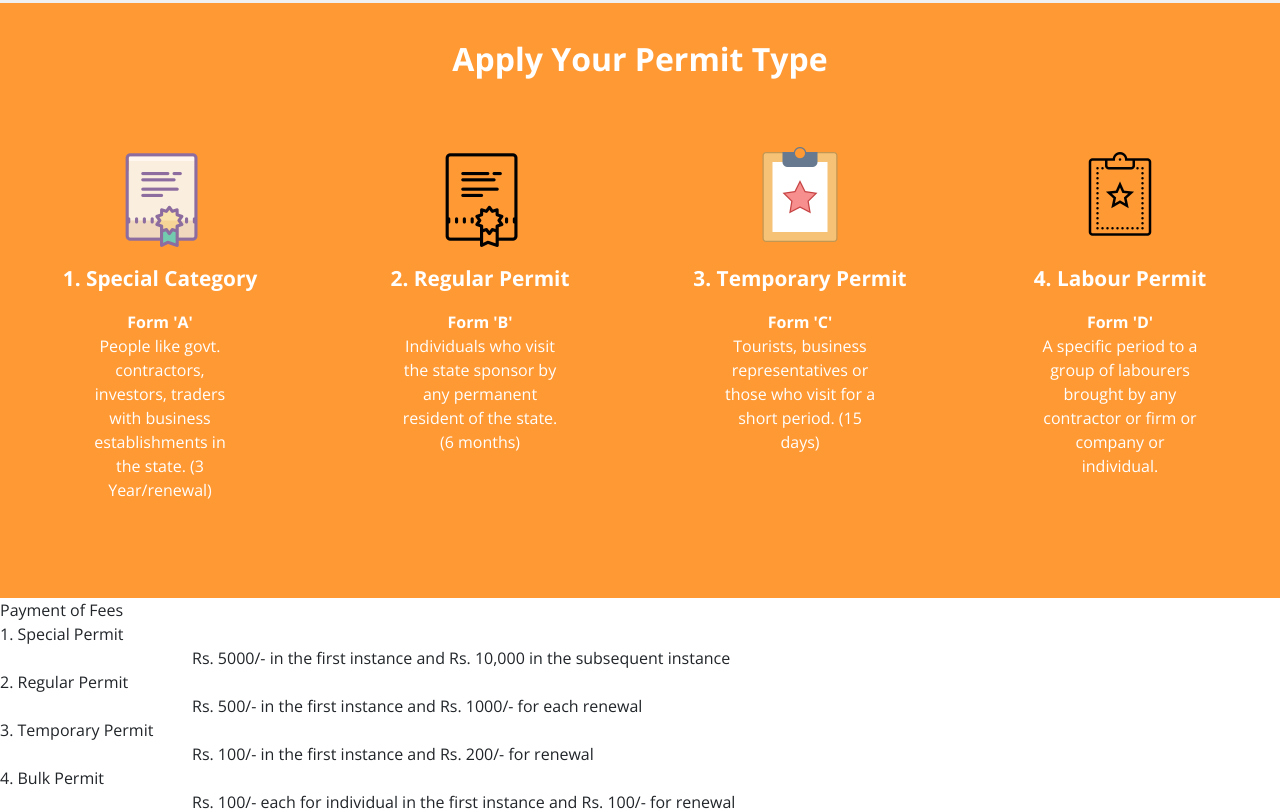
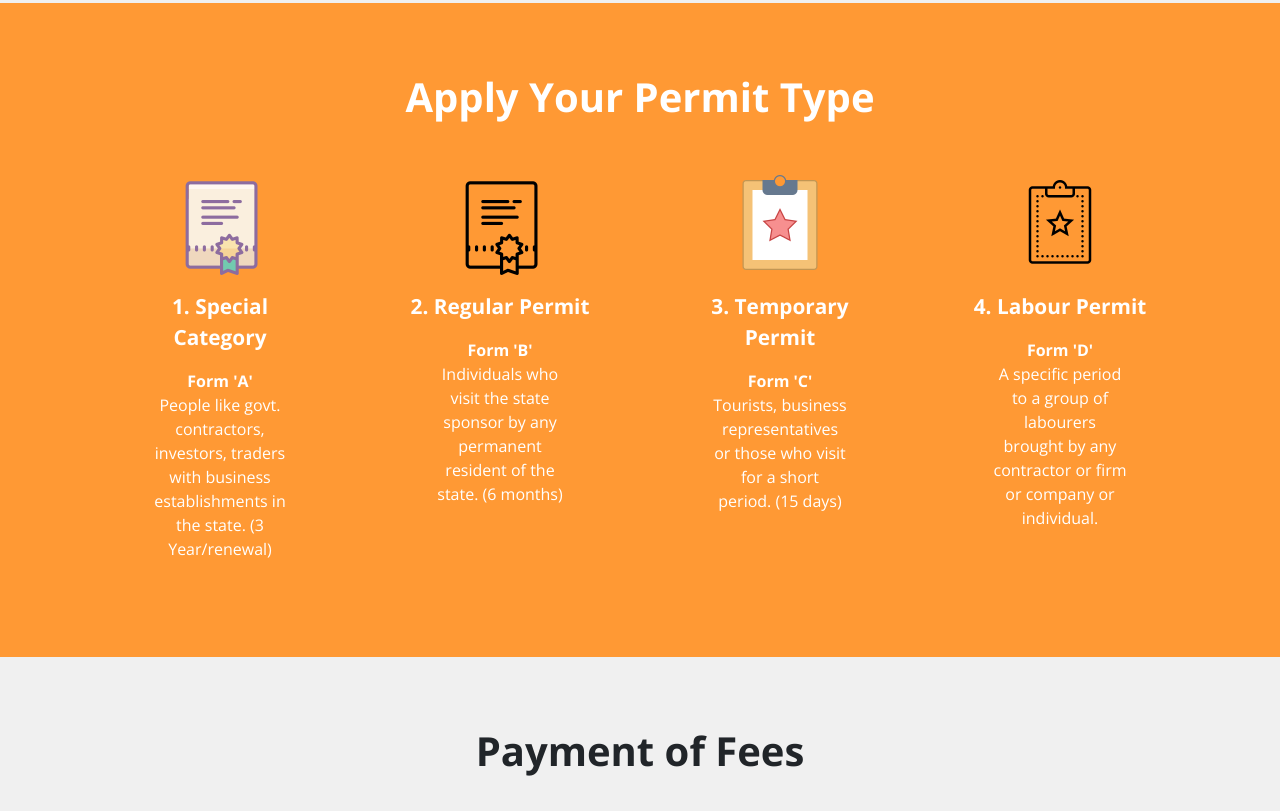
Before and after one commit to chetanhaobijam/Manipur_ILP_Clone, a plain HTML site: page index.html in a window 1280 px wide. Shown: the part 1271-2082 px from the top of the page. Drawn offline with nearby package versions, Linux system fonts and the light colour scheme.

Commit message:
Started styling the Payment Section

```diff
--- a/assets/css/styles.css
+++ b/assets/css/styles.css
@@ -87,7 +87,7 @@ body {
 @media screen and (min-width: 992px) {
   .navbar {
     position: fixed;
-    bottom: 89%;
+    bottom: 90%;
   }
 
   .navbar-nav {
@@ -119,6 +119,7 @@ body {
     margin-right: 10rem;
   }
 }
+/* End of Navigation Styles */
 
 /* Banner Styles */
 .banner {
@@ -168,13 +169,14 @@ p {
     width: 70%;
   }
 }
+/* End of Banner Styles */
 
-/* Permit Section */
+/* Permit Section Styles*/
 .permit {
   background: var(--skin);
   color: #fff;
 }
-.permitTitle {
+.permitTitle, .paymentTitle {
   font-size: 1.5rem;
   text-align: center;
   padding: 2rem 0;
@@ -213,12 +215,13 @@ p {
 
 .description {
   font-weight: 300;
-  font-size: 0.9rem;
+  font-size: 1rem;
 }
 
 @media screen and (min-width: 576px) {
-  .permitTitle {
-    font-size: 2rem;
+  .permitTitle, .paymentTitle {
+    font-size: 2.5rem;
+    padding: 4rem 0 1rem 0;
   }
 
   .permitGridSub {
@@ -247,6 +250,7 @@ p {
     grid-template-columns: repeat(4, 1fr);
     grid-template-rows: auto;
     padding-bottom: 4rem;
+    margin: 0 5rem;
   }
   .permitGridSub {
     width: 80%;
@@ -282,6 +286,32 @@ p {
     transform: scale(1.2);
   }
 }
+/* End of Permit Types Styles */
+
+/* Payment Types Styles */
+.payment {
+  background-color: rgb(240, 240, 240);
+  padding-bottom: 2rem;
+}
+.paymentGrid {
+  display: grid;
+  grid-template-columns: auto;
+  grid-template-rows: repeat(4, 1fr);
+}
+
+.paymentGridOne, .paymentGridTwo, .paymentGridThree, .paymentGridFour {
+  background-color: #fff;
+  padding: 1rem;
+  margin: 1rem;
+}
+
+.paymentSubTitle {
+  font-size: 1.5rem;
+  font-weight: 700;
+  margin: 2rem 0;
+}
+/* End of Payment Types Styles */
+
 /* Jump to Top Button */
 .scrollToTopBtn {
   width: 40px;
```
